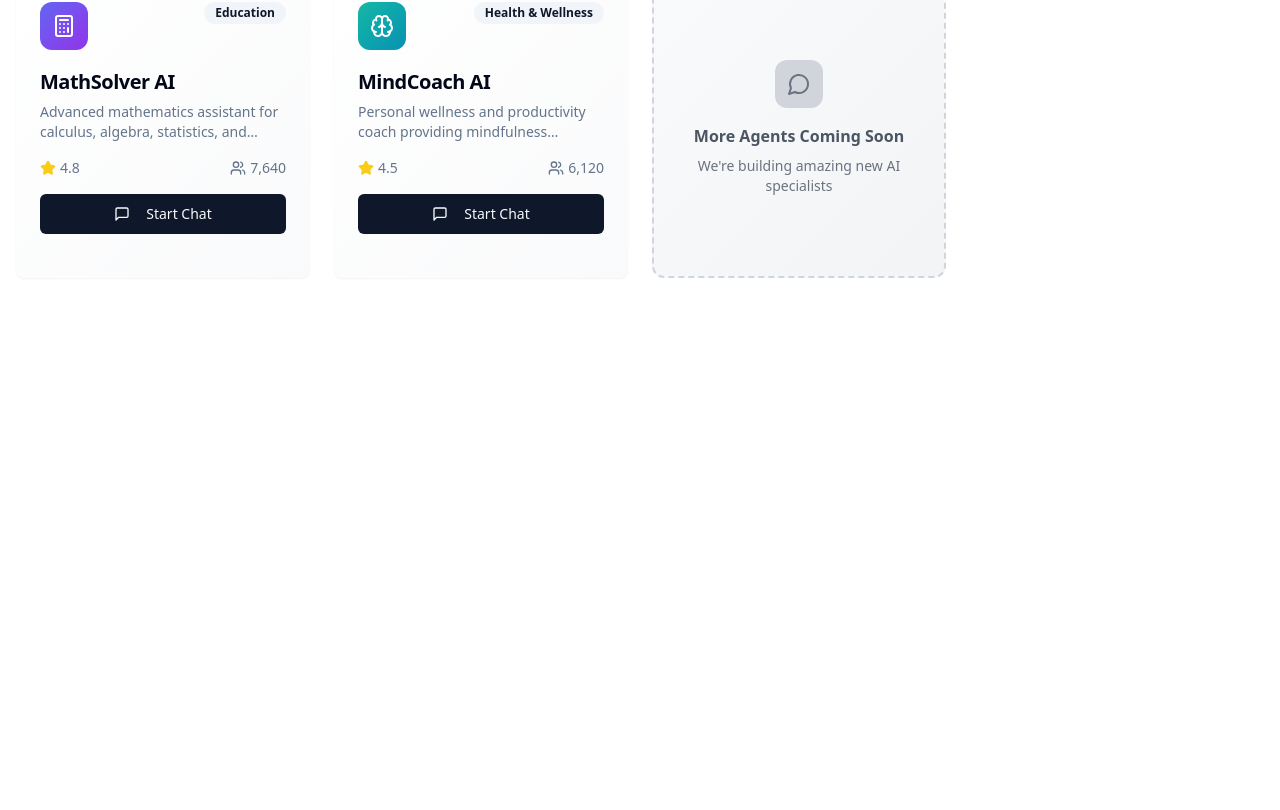
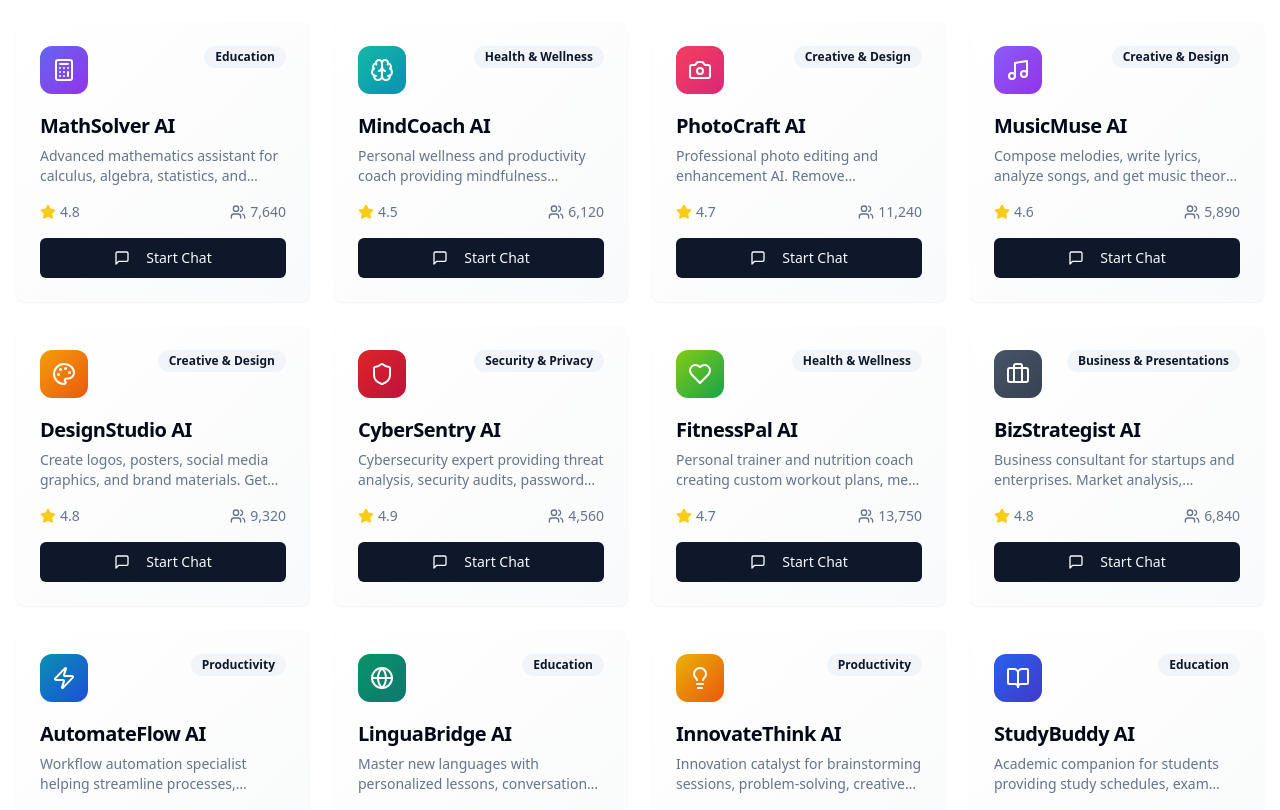
Before and after one commit to palakbatra26/agent-verse-nav, a React (Vite) app: page / in a window 1280 px wide. Shown: the part 1105-1915 px from the top of the page. Before the commit the page ends 1447 px from the top, so only its background shows below. Built offline with nearby package versions, Linux system fonts and the light colour scheme.

Commit message:
Add more agents
Add at least 10 more agents to the marketplace.

```diff
--- a/src/pages/Index.tsx
+++ b/src/pages/Index.tsx
@@ -5,7 +5,7 @@ import AgentCard from '@/components/AgentCard';
 import { Button } from '@/components/ui/button';
 import { Input } from '@/components/ui/input';
 import { Badge } from '@/components/ui/badge';
-import { Search, Plane, Presentation, Sparkles, TrendingUp, Code, FileText, Calculator, Brain, MessageCircle } from 'lucide-react';
+import { Search, Plane, Presentation, Sparkles, TrendingUp, Code, FileText, Calculator, Brain, MessageCircle, Camera, Music, Palette, Shield, Heart, Briefcase, Zap, Globe, Lightbulb, BookOpen } from 'lucide-react';
 
 const Index = () => {
   const [selectedCategory, setSelectedCategory] = useState('All');
@@ -76,10 +76,120 @@ const Index = () => {
       chatPath: '/mindcoach-chat',
       gradient: 'bg-gradient-to-br from-teal-500 to-cyan-600',
       icon: <Brain className="w-6 h-6 text-white" />
+    },
+    {
+      id: 'photocraft',
+      name: 'PhotoCraft AI',
+      description: 'Professional photo editing and enhancement AI. Remove backgrounds, adjust lighting, apply filters, and create stunning visuals.',
+      category: 'Creative & Design',
+      rating: 4.7,
+      users: 11240,
+      chatPath: '/photocraft-chat',
+      gradient: 'bg-gradient-to-br from-rose-500 to-pink-600',
+      icon: <Camera className="w-6 h-6 text-white" />
+    },
+    {
+      id: 'musicmuse',
+      name: 'MusicMuse AI',
+      description: 'Compose melodies, write lyrics, analyze songs, and get music theory guidance. Perfect for musicians and music enthusiasts.',
+      category: 'Creative & Design',
+      rating: 4.6,
+      users: 5890,
+      chatPath: '/musicmuse-chat',
+      gradient: 'bg-gradient-to-br from-violet-500 to-purple-600',
+      icon: <Music className="w-6 h-6 text-white" />
+    },
+    {
+      id: 'designstudio',
+      name: 'DesignStudio AI',
+      description: 'Create logos, posters, social media graphics, and brand materials. Get design suggestions and color palette recommendations.',
+      category: 'Creative & Design',
+      rating: 4.8,
+      users: 9320,
+      chatPath: '/designstudio-chat',
+      gradient: 'bg-gradient-to-br from-amber-500 to-orange-600',
+      icon: <Palette className="w-6 h-6 text-white" />
+    },
+    {
+      id: 'cybersentry',
+      name: 'CyberSentry AI',
+      description: 'Cybersecurity expert providing threat analysis, security audits, password management, and protection strategies for businesses.',
+      category: 'Security & Privacy',
+      rating: 4.9,
+      users: 4560,
+      chatPath: '/cybersentry-chat',
+      gradient: 'bg-gradient-to-br from-red-600 to-rose-700',
+      icon: <Shield className="w-6 h-6 text-white" />
+    },
+    {
+      id: 'fitnesspal',
+      name: 'FitnessPal AI',
+      description: 'Personal trainer and nutrition coach creating custom workout plans, meal suggestions, and tracking your fitness journey.',
+      category: 'Health & Wellness',
+      rating: 4.7,
+      users: 13750,
+      chatPath: '/fitnesspal-chat',
+      gradient: 'bg-gradient-to-br from-lime-500 to-green-600',
+      icon: <Heart className="w-6 h-6 text-white" />
+    },
+    {
+      id: 'bizstrategist',
+      name: 'BizStrategist AI',
+      description: 'Business consultant for startups and enterprises. Market analysis, business plans, financial modeling, and growth strategies.',
+      category: 'Business & Presentations',
+      rating: 4.8,
+      users: 6840,
+      chatPath: '/bizstrategist-chat',
+      gradient: 'bg-gradient-to-br from-slate-600 to-gray-700',
+      icon: <Briefcase className="w-6 h-6 text-white" />
+    },
+    {
+      id: 'automateflow',
+      name: 'AutomateFlow AI',
+      description: 'Workflow automation specialist helping streamline processes, integrate tools, and boost productivity through smart automation.',
+      category: 'Productivity',
+      rating: 4.6,
+      users: 8920,
+      chatPath: '/automateflow-chat',
+      gradient: 'bg-gradient-to-br from-cyan-600 to-blue-700',
+      icon: <Zap className="w-6 h-6 text-white" />
+    },
+    {
+      id: 'linguabridge',
+      name: 'LinguaBridge AI',
+      description: 'Master new languages with personalized lessons, conversation practice, grammar explanations, and cultural insights.',
+      category: 'Education',
+      rating: 4.7,
+      users: 10480,
+      chatPath: '/linguabridge-chat',
+      gradient: 'bg-gradient-to-br from-emerald-600 to-teal-700',
+      icon: <Globe className="w-6 h-6 text-white" />
+    },
+    {
+      id: 'innovatethink',
+      name: 'InnovateThink AI',
+      description: 'Innovation catalyst for brainstorming sessions, problem-solving, creative thinking, and turning ideas into actionable plans.',
+      category: 'Productivity',
+      rating: 4.5,
+      users: 5670,
+      chatPath: '/innovatethink-chat',
+      gradient: 'bg-gradient-to-br from-yellow-500 to-orange-600',
+      icon: <Lightbulb className="w-6 h-6 text-white" />
+    },
+    {
+      id: 'studybuddy',
+      name: 'StudyBuddy AI',
+      description: 'Academic companion for students providing study schedules, exam preparation, research assistance, and learning strategies.',
+      category: 'Education',
+      rating: 4.8,
+      users: 16890,
+      chatPath: '/studybuddy-chat',
+      gradient: 'bg-gradient-to-br from-blue-600 to-indigo-700',
+      icon: <BookOpen className="w-6 h-6 text-white" />
     }
   ];
 
-  const categories = ['All', 'Travel & Tourism', 'Business & Presentations', 'Development', 'Content & Writing', 'Education', 'Health & Wellness'];
+  const categories = ['All', 'Travel & Tourism', 'Business & Presentations', 'Development', 'Content & Writing', 'Education', 'Health & Wellness', 'Creative & Design', 'Security & Privacy', 'Productivity'];
 
   // Filter agents based on selected category
   const filteredAgents = selectedCategory === 'All'
@@ -126,11 +236,11 @@ const Index = () => {
             <div className="flex items-center justify-center space-x-8 text-sm text-muted-foreground">
               <div className="flex items-center space-x-2">
                 <TrendingUp className="w-4 h-4 text-green-500" />
-                <span>50K+ Active Users</span>
+                <span>150K+ Active Users</span>
               </div>
               <div className="flex items-center space-x-2">
                 <Sparkles className="w-4 h-4 text-blue-500" />
-                <span>6 Specialized Agents</span>
+                <span>16 Specialized Agents</span>
               </div>
             </div>
           </div>
```
